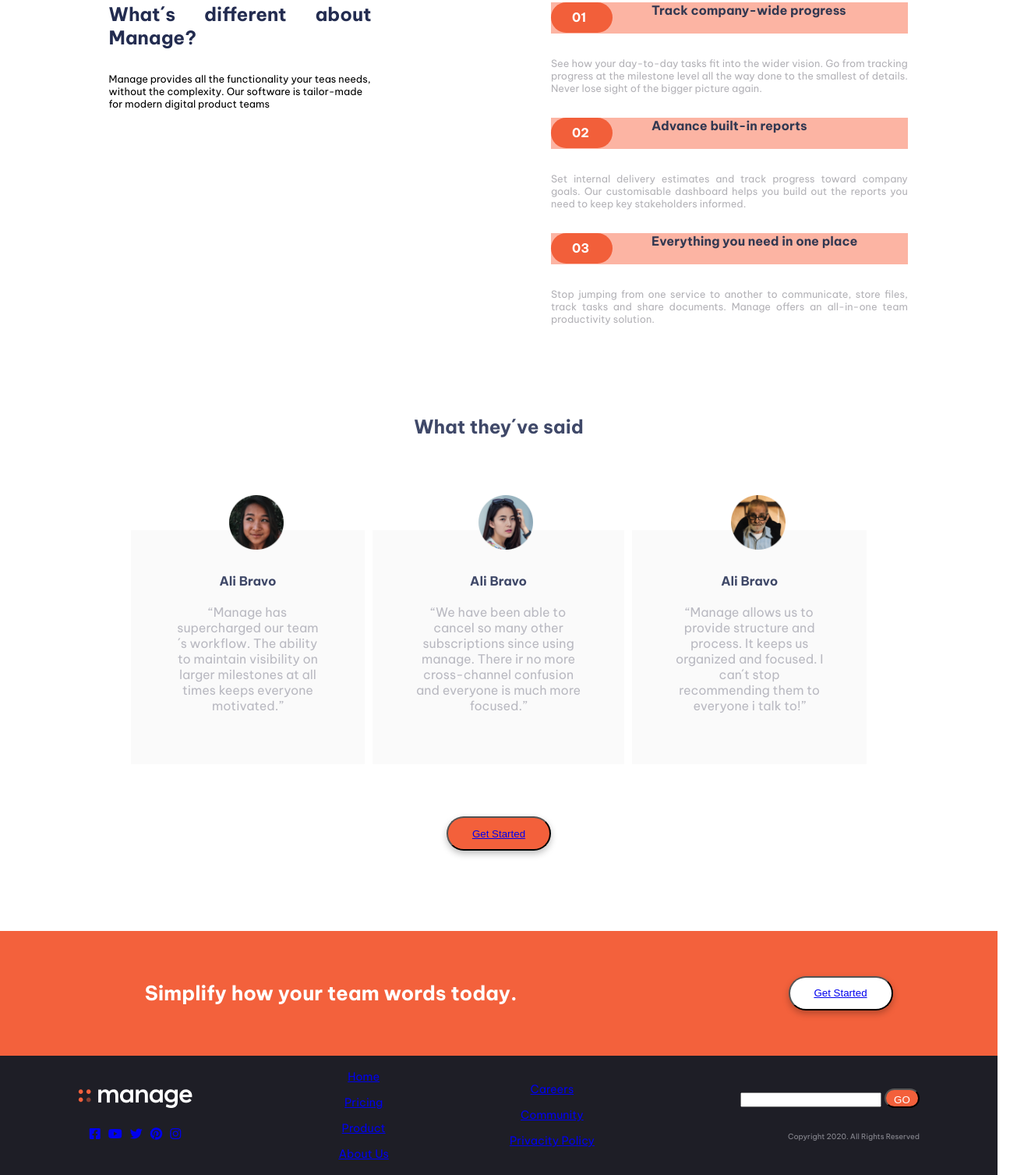
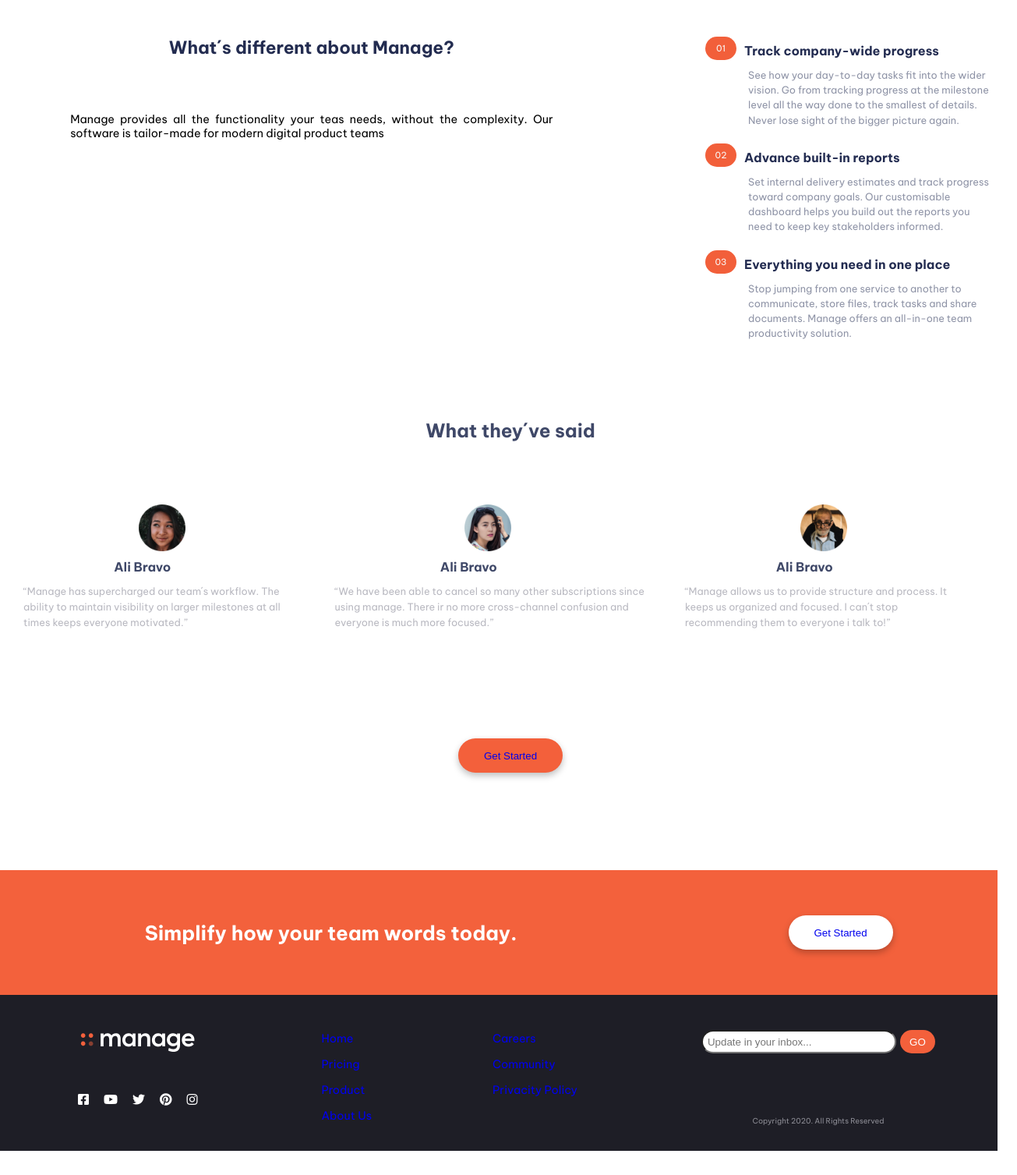
Before and after one commit to lullorente/FrontEnd-1, a plain HTML site: page FINAL-LLORENTE-LUCIA/index.html in a window 1280 px wide. Shown: the part 709-2216 px from the top of the page at 78% size, 1305 px wide, since content can reach past the window. After the commit the page ends 2185 px from the top, so only its background shows below. Drawn offline with Linux system fonts and the light colour scheme.

Commit message:
subiendo modificaciones

```diff
--- a/FINAL-LLORENTE-LUCIA/css/style.css
+++ b/FINAL-LLORENTE-LUCIA/css/style.css
@@ -4,34 +4,72 @@
     margin: 0;
     padding: 0;
 }
+
+/* ESTADOS */
+
+
+button:hover {
+    background: rgb(249, 143, 117);
+}
+a:link, a:visited, a:active {
+    text-decoration:none;
+}
+button a:visited {
+    color: inherit;
+}
+li a:active {
+    color:#B3B2B7;
+    cursor: pointer;
+}
+.redes i:hover {
+    color: #F3603B;
+    cursor: pointer;
+}
+ul a:visited {
+    color: inherit;
+}
+.boton-go:hover {
+    cursor: pointer;
+}
+
+/* HEADER */
+
+
 header {
-    height: 100px;
+    /* height: 100px; */
     display: flex;
+    justify-content: space-between;
     align-items: center;
     padding: 10%;
 }
 header div {
-    width: 100%;
     display: flex;
     align-items: center;
     justify-content: space-between;
+    gap: 125px;
 }
 .navbar {
     display: none;
 }
-button:hover {
-    background: rgb(249, 143, 117);
-}
 .boton-started {
     width: 134px;
     height: 44px;
-    color: white;
+    color: #FFFFFF;
     background-color: #F3603B;
+    border: #F3603B;
     border-radius: 50px;
     box-shadow: 10%;
     padding: 5px;
     box-shadow: 0px 4px 8px rgba(0, 0, 0, 0.25);
+    transition: background-color 0.5s ease both;
+    -webkit-transition: background-color 0.5s ease both;
+    -moz-transition: background-color 0.5s ease both;
+    -ms-transition: background-color 0.5s ease both;
+    -o-transition: background-color 0.5s ease both;
 }
+
+/* BODY */
+
 body {
     font-family: 'Be Vietnam Pro', sans-serif;
     font-size: 16px;
@@ -39,12 +77,16 @@ body {
 h1 {
     font-size: 2rem;
 }
-.hola {
-display: flex;
-flex-direction: column-reverse;
-justify-content: flex-end;
+/* SECTION 1 */
+
+.principal {
+    width: 100%;
+    display: flex;
+    flex-direction: column-reverse;
+    justify-content: flex-end;
 }
-.s {
+
+.text-container {
     display: flex;
     flex-wrap: wrap;
     flex-direction: column;
@@ -54,129 +96,135 @@ justify-content: flex-end;
     margin-left: 10%;
     margin-right: 10%;
 }
-img.pequeña {
+.image-container img {
     width: 100%;
 }
-.principal {
+
+.text-container h1, .text-container h2 {
     text-align: justify;
     font-size: 2rem;
     font-weight: 700;
     color: #232C50;
 }
-.secundaria {
+
+.text-container span {
     font-size: 1rem;
     text-align: justify;
 }
-.hola2 {
-    display: flex;
-    flex-direction: column;
-    justify-content: flex-end;
+
+/* SECCION 2 */
+
+
+.secundaria {
     margin-top: 10%;
-    }
-.manage {
-    display: flex;
-    flex-wrap: wrap;
-    flex-direction: column;
-    align-items: center;
-    justify-content: center;
-    gap: 30px;
+    width: 100%;
+}
+
+.secundaria .text-container span {
+    font-size: 0.9rem;
+    text-align: justify;
+    margin-top: 5%;
     margin-left: 10%;
     margin-right: 10%;
-    margin-bottom: 10%;
-    }
-.principal2 {
-    text-align: justify;
-    font-size: 1.5rem;
-    font-weight: 700;
-    color: #232C50;
+}
+
+.list-container {
+    width: 350px;
+    margin-top:50px;
+}
+
+.list-container>h3 {
+    color: rgb(35, 44, 81);
+    width: 100%;
+    height: 30px;
+    font-size: 1rem;
+    background-color: rgb(255, 239, 234);
+    margin-left: 25px;
+    border-top-left-radius: 50px;
+    border-bottom-left-radius: 50px;
+    position: relative;
+    text-align: center;
+    padding:0.5em 0 0 1em;
+}
+
+.list-container>p {
+    font-size: 0.8em;
+    font-weight: 300;
+    color: rgb(143, 148, 167);
+    text-align: start;
+    margin: 10px 10px 20px 30px;
+    line-height: 1.2rem;
+}
+
+.item-number {
+    background-color: rgb(242, 95, 58);
+    position: absolute;
+    top: 0px;
+    left: 0px;
+    padding-top: 8px;
+    width: 40px;
+    height: 30px;
+    display: inline-block;
+    color: rgb(249, 249, 249);
+    border-radius: 50px;
+    font-weight: 400;
+    font-size: .7rem;
+}
+
+/* TESTIMONIOS */
+
+.testimonios h2 {
+    color: #3F4868;
+    margin-top: 30px;
+    margin-bottom: 30px;
+}
+
+
+.person {
+    height: 320px;
+    position: relative;
+}
+.person>img {
+    position: absolute;
+    top: 0%;
+    left: 37%;
+    height: 60px;
+    width: 60px;
+}
+
+.testimonios-text-container {
+    width: 90%;
+    height: 200px;
+    padding-top: 65px;
+}
+h4 {
+    color: #3F4868;
+    padding-bottom: 10px;
+    text-align: center;
+}
+.testimonios-text-container>span {
+    width: 85%;
+    font-size: 0.8rem;
+    color: #B9B9C1;
+}
+
+.testimonios {
     display: flex;
     flex-direction: column;
     justify-content: center;
     align-items: center;
-    gap: 10px;
-    }
-.secundaria2 {
-    font-size: 0.9rem;
-    text-align: justify;
-    margin-top: 5%;
-    }
-.listado {
-    display: flex;
-    flex-wrap: wrap;
-    flex-direction: column;
-    align-items: center;
-    justify-content: center;
-    gap: 30px;
-    margin-left: 10%;
-    margin-right: 10%;
-    margin-bottom: 10%;
+    margin-left: 30px;
 }
-.listado span {
-    background-color: rgb(242, 95, 58);
-    border-radius: 35px;
-    color: white;
-    padding: 9px 27px;
-    width: 79px;
-    height: 39px;
-    font-weight: bold;
-    display: flex;
-}
-.listado h3 {
-    background-color: #FCB4A3;
-    width: 100%;
-    height: 40px;
-    color: #323851;
-    display: flex;
-    gap: 10px;
-    font-size: 1rem;
-}
-.listado p {
-    color: #B3B2B7;
-    text-align: justify;
-}
-.hola3 {
-    display: flex;
-    flex-wrap: wrap;
-    flex-direction: column;
-    align-items: center;
-    justify-content: center;
-    gap: 27px;
-    margin-left: 10%;
-    margin-right: 10%;
-}
-.comentarios {
-margin-top: 20%;
-margin-bottom: 10%;
-display: flex;
-flex-direction: column;
-}
-article{
-height: 300px;
-/* width: 450px; */
-text-align: center;
-background-color: #FAFAFA;
-display: flex;
-flex-direction: column;
-align-items: center;
-flex-wrap: wrap;
-padding: 55px;
-gap: 2px;
-color: #B9B9C1;
-position: relative;
-}
-article img {
-    position: absolute;
-    top: -10%;
-    left: 37%;
-    height: 60px;
-}
-.hola3 h2, article h4 {
-    color: #3F4868;
-}
+
+
 .boton-articulos {
     text-align: center;
     margin-bottom: 10%;
 }
+
+/* SIMPLIFY */
+
+
 .Simplify {
     background-color: #F3613C;
     color: #FFFFFF;
@@ -203,73 +251,112 @@ article img {
     color:#F3603B;
     box-shadow: 0px 4px 8px rgba(0, 0, 0, 0.25);
 }
+
+/* FOOTER */
+
+
 footer {
     background-color: #1E1E26;
-    height: 35%;
+    height: 380px;
     display: flex;
+    flex-direction: column-reverse;
     flex-wrap: wrap;
-    justify-content: space-between;
+    justify-content: center;
+    align-items: center;
+    position: relative;
 }
+
 footer div.logo-redes {
     display: flex;
-    flex-direction: column;
+    flex-direction: column-reverse;
     justify-content: center;
     align-items: center;
-    gap: 20px;
-    margin-left: 100px;
+    margin-top: 20px;
 }
+
 div .redes {
+    color: #FFFFFF;
     display: flex;
     flex-direction: row;
-    gap: 10px;
+    gap: 24px;
+    margin-bottom: 30px;
+    font-size: 2.2rem;
 }
+
 .navfooter nav ul {
     display: flex;
     flex-direction: row;
-    justify-content: center;
-    align-items: center;
-    gap: 155px;
+    gap: 40px;
+    margin-top: 25px;
+    margin-bottom: 15px;
+    color:#FFFFFF;
 }
+
 .navfooter nav ul div {
     display: flex;
     flex-direction: column;
-    justify-content: center;
-    align-items: center;
     gap: 15px;
-    margin-top: 18px;
-    margin-bottom: 18px;
     font-size: 0.9rem;
 }
+
 .formulario {
     display: flex;
     flex-direction: column;
-    justify-content: center;
+    align-items: center;
     gap: 30px;
-    margin-right: 100px;
     color: #8C8C94;
 }
+
+.formulario form {
+    display: flex;
+    align-items: center;
+    gap: 5px;
+}
+
+footer form .email {
+    height: 30px;
+    width: 200px;
+    border-radius: 50px;
+    color: #8C8C94;
+    padding: 6px;
+}
+
 footer span {
     font-size: 0.6rem;
     text-align: right;
 }
+
+footer div span {
+    position: absolute;
+    top: 350px;
+    margin-top: 5px;
+}
+
 .boton-go {
     width: 45px;
-    height: 25px;
+    height: 30px;
     color: white;
     background-color: #F3603B;
+    border: #F3603B;
     border-radius: 50px;
     box-shadow: 10%;
     padding: 5px;
 }
+
+/* MEDIA QUERIES */
+
 @media screen and (min-width: 376px) {
-    #hamburguesa{
+    #icono-menu {
         display: none;
     }
+    header div {
+        gap: 105px;
+    }
     .navbar {
-        width: 100%;
         display: flex;
         justify-content: space-between;
         align-items: center;
+        margin-left: 100px;
     }
     .navbar nav {
         width: 80%;
@@ -289,12 +376,14 @@ footer span {
         padding: 5px;
         box-shadow: 0px 4px 8px rgba(0, 0, 0, 0.25);
     }
-    .hola {
+    /* SECTION 1 */
+
+    .principal {
         display: flex;
         flex-direction: row;
         justify-content: space-between;
     }
-    .s {
+    .text-container {
         display: flex;
         flex-wrap: wrap;
         flex-direction: column;
@@ -304,21 +393,40 @@ footer span {
         margin-left: 10%;
         margin-right: 10%;
     }
-    .g {
+    .image-container {
         margin-right: 10%;
     }
-    .hola2 {
+    /* SECTION 2 */
+
+    .text-container h2 {
+        font-size: 1.4rem;
+    }
+
+    .list-container {
+        margin-top: 0;
+    }
+
+    .list-container h3 {
+        text-align: start;
+        padding-left: 0;
+        background-color: #FFFFFF;
+        border-bottom-left-radius: 0px;
+    }
+
+    .item-number {
+        text-align: center;
+        left: -50px;
+    }
+
+    .secundaria {
         display: flex;
         flex-direction: row;
-        justify-content: center;
-        margin-left: 10%;
-        font-size: 0.8rem;
-        margin-top: 10%;
+        justify-content: space-between;
+        width: 100%;
+        gap: 15px;
     }
-    .listado h3 {
-        gap: 50px;
-    }
-    .manage {
+
+    .secundaria .text-container {
         display: flex;
         flex-wrap: wrap;
         flex-direction: column;
@@ -326,18 +434,43 @@ footer span {
         gap: 30px;
         margin-left: 1%;
     }
-    .comentarios {
-        margin-bottom: 0;
+
+    /* SECTION TESTIMONIOS */
+
+    .testimonios-text-container {
+        height: 200px;
+        padding-top: 70px;
+        width: 90%;
     }
-    article {
-        gap: 20px;
+    .person {
+        height: 300px;
     }
-    article img {
+    person>img {
         position: absolute;
         top: -15%;
-        left: 42%;
+        left: 39%;
         height: 70px;
     }
+    .testimonios-container {
+        display: flex;
+        justify-content: center;
+        align-items: center;
+        width: 100%;
+    }
+    h4 {
+        width: 85%;
+        padding-bottom: 10px;
+    }
+    .testimonios-text-container>p {
+        width: 85%;
+    }
+    .testimonios h2 {
+        margin-top: 80px;
+        margin-bottom: 80px;
+    }
+
+    /* SIMPLIFY */
+
     .Simplify {
         height: 20vh;
         display: flex;
@@ -349,12 +482,43 @@ footer span {
         margin-left: 4%;
         margin-right: 5%;
     }
-    .comentarios {
-        margin-top: 5%;
+
+
+    /* FOOTER */
+
+    footer {
+        height: 200px;
         display: flex;
         flex-direction: row;
+        justify-content: space-between;
+    }
+    footer div.logo-redes {
+        display: flex;
+        flex-direction: column;
+        gap: 50px;
+        margin-left: 100px;
+    }
+    div .redes {
+        gap: 19px;
+        font-size: 1rem;
+    }
+    .navfooter nav ul {
+        display: flex;
+        flex-direction: row;
+        gap: 155px;
+    }
+    .formulario {
+        display: flex;
+        flex-direction: column;
         justify-content: center;
-        align-items: center;
-        gap: 10px;
-        padding: 40px;
+        gap: 20px;
+        margin-right: 80px;
+        margin-bottom: 80px;
     }
+    footer form .email {
+        width: 250px;
+    }
+    footer div span {
+        position: absolute;
+        top: 150px;
+    }
--- a/FINAL-LLORENTE-LUCIA/index.html
+++ b/FINAL-LLORENTE-LUCIA/index.html
@@ -10,8 +10,10 @@
 </head>
 <body>
     <header>
-    <div> <img src="./img/logo.svg" alt="logo">
-            <i id="hamburguesa" class="fas fa-bars"></i>
+        <div>
+            <img src="./img/logo.svg" alt="logo">
+            <i id="icono-menu" class="fas fa-bars"></i>
+    </div>
     <div class="navbar">
         <nav>
             <ul type="none">
@@ -27,47 +29,56 @@
     </div>
     </header>
     <main>
-        <section class="hola">
-            <div class="s">
-            <h1 class="principal">Bring everyone together to build better products. </h1>
-            <span class="secundaria">Manage makes it simple for software teams
+        <section class="principal">
+            <div class="text-container">
+            <h1>Bring everyone together to build better products. </h1>
+            <span>Manage makes it simple for software teams
                 to plan day-to-day tasks while keeping the
                 large team goals in view </span>
                 <button class="boton-started" type="submit"><a href="#">Get Started</a></button>
             </div>
-            <div class="g"> <img class ="pequeña" src="./img/illustration-intro.svg" alt=""></div>
+            <div class="image-container">
+                <img src="./img/illustration-intro.svg" alt="">
+            </div>
         </section>
-        <section class="hola2">
-            <div class="manage">
-                <h2 class="principal2">What´s different about Manage? </h2>
-                <span class="secundario2">Manage provides all the functionality your teas needs, without the complexity. Our software is tailor-made for modern digital product teams</span>
+        <section class="secundaria">
+            <div class="text-container">
+                <h2>What´s different about Manage? </h2>
+                <span>Manage provides all the functionality your teas needs, without the complexity. Our software is tailor-made for modern digital product teams</span>
             </div>
-            <div class="listado">
-                    <h3><span>01</span>Track company-wide progress</h3>
+    <div>
+            <div class="list-container">
+                <h3><span class="item-number">01</span>Track company-wide progress</h3>
                 <p>See how your day-to-day tasks fit into the wider vision. Go from tracking progress at the milestone level all the way done to the smallest of details. Never lose sight of the bigger picture again.</p>
-                    <h3><span>02</span>Advance built-in reports</h3>
+                <h3><span class="item-number">02</span>Advance built-in reports</h3>
                 <p>Set internal delivery estimates and track progress toward company goals. Our customisable dashboard helps you build out the reports you need to keep key stakeholders informed.</p>
-                    <h3><span>03</span>Everything you need in one place</h3>
+                <h3><span class="item-number">03</span>Everything you need in one place</h3>
                 <p>Stop jumping from one service to another to communicate, store files, track tasks and share documents. Manage offers an all-in-one team productivity solution.</p>
     </div>
         </section>
-        <section class="hola3">
+        <section class="testimonios">
             <h2>What they´ve said</h2>
-            <div class="comentarios">
-                <article>
+        <div class="testimonios-container">
+                <article class="person">
                     <img src="./img/avatar-ali.png" alt="Foto-Ali">
+            <div class="testimonios-text-container">
                 <h4>Ali Bravo</h4>
                 <span>“Manage has supercharged our team´s workflow. The ability to maintain visibility on larger milestones at all times keeps everyone motivated.”</span>
+            </div>
             </article>
-            <article>
+            <article class="person">
                 <img src="./img/avatar-anisha.png" alt="Foto-Anisha">
+            <div class="testimonios-text-container">
                 <h4>Ali Bravo</h4>
                 <span>“We have been able to cancel so many other subscriptions since using manage. There ir no more cross-channel confusion and everyone is much more focused.”</span>
+            </div>
             </article>
-            <article>
+            <article class="person">
                 <img src="./img/avatar-richard.png" alt="Foto-Richard">
+            <div class="testimonios-text-container">
                 <h4>Ali Bravo</h4>
                 <span>“Manage allows us to provide structure and process. It keeps us organized and focused. I can´t stop recommending them to everyone i talk to!”</span>
+            </div>
             </article>
         </div>
             <div class="boton-articulos">
@@ -84,33 +95,33 @@
     <div class="logo-redes">
             <img src="./img/Logo footer.png" alt="logo">
         <div class="redes">
-            <a href="#"><i class="fab fa-facebook-square"></i></a>
-            <a href="#"><i class="fab fa-youtube"></i></a>
-            <a href="#"><i class="fab fa-twitter"></i></a>
-            <a href="#"><i class="fab fa-pinterest"></i></a>
-            <a href="#"><i class="fab fa-instagram"></i></a>
+            <i class="fab fa-facebook-square"></i>
+            <i class="fab fa-youtube"></i>
+            <i class="fab fa-twitter"></i>
+            <i class="fab fa-pinterest"></i>
+            <i class="fab fa-instagram"></i>
         </div>
     </div>
         <div class="navfooter">
             <nav>
                 <ul type="none">
                 <div>
-                <li><a href="#"> Home</a></li>
-                <li><a href="#"> Pricing</a></li>
-                <li><a href="#"> Product</a></li>
-                <li><a href="#"> About Us</a></li>
+                <li><a href="#">Home</a></li>
+                <li><a href="#">Pricing</a></li>
+                <li><a href="#">Product</a></li>
+                <li><a href="#">About Us</a></li>
                 </div>
                 <div>
-                <li><a href="#"> Careers</a></li>
-                <li><a href="#"> Community</a></li>
-                <li><a href="#"> Privacity Policy</a></li>
+                <li><a href="#">Careers</a></li>
+                <li><a href="#">Community</a></li>
+                <li><a href="#">Privacity Policy</a></li>
                 </div>
             </ul>
             </nav>
         </div>
         <div class="formulario">
-        <form action="#">
-            <input type="text" name="xxx">
+        <form action="#" method="post">
+            <input class="email" type="text" name="email" placeholder="Update in your inbox...">
             <input class="boton-go" type="submit" value="GO">
         </form>
         <span>Copyright 2020. All Rights Reserved</span>
```
Lines whose indentation alone changed are shown as unchanged.
